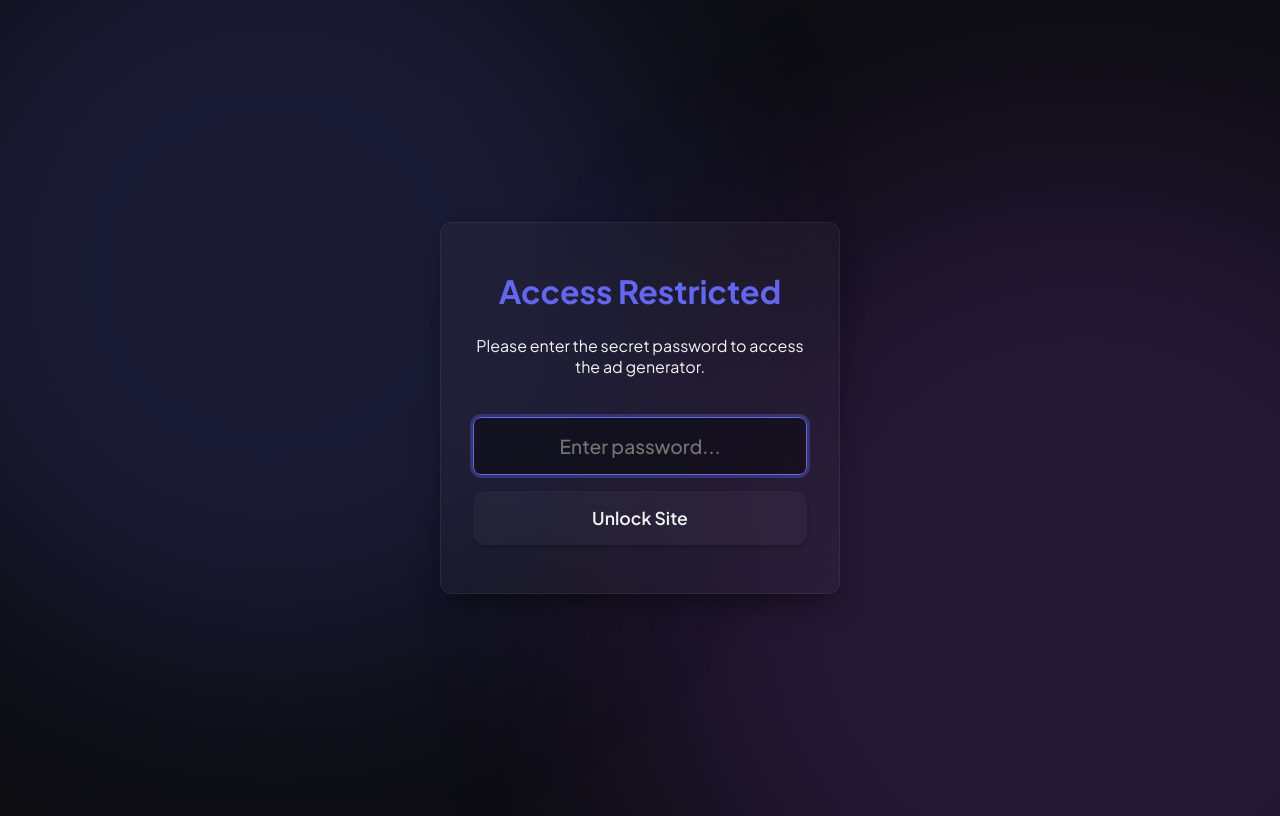
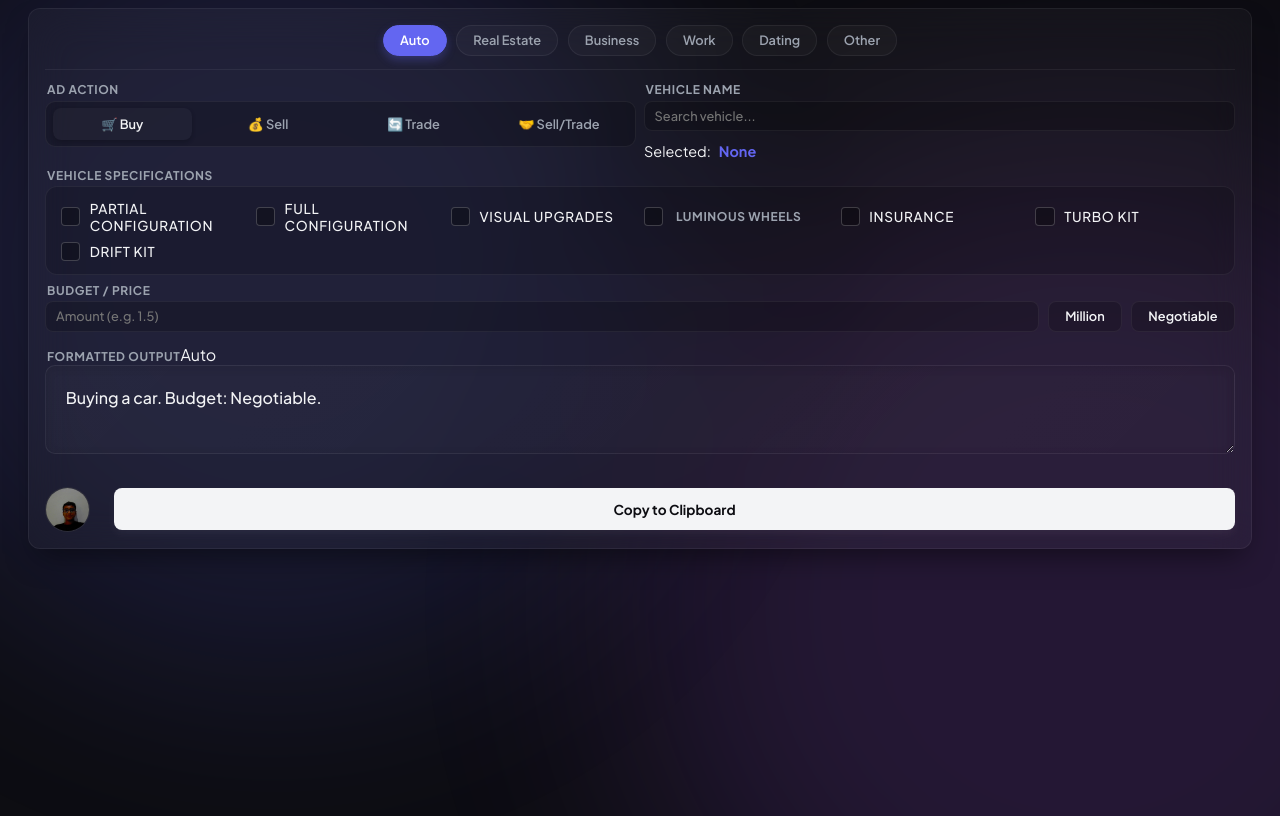
Before and after one commit to EkanshKhatri/lifeinvader, a React app in the folder app/: page / in a window 1280 px wide. Built offline with nearby package versions, Linux system fonts and the light colour scheme; the HTML template or start-up script is replaced by a standard one.

Commit message:
Revert "Add simple password protection screen"
This reverts commit 688fd2d86a1ed64a99139e7308c0a9411c0af647.

```diff
--- a/app/src/App.jsx
+++ b/app/src/App.jsx
@@ -3,21 +3,6 @@ import { carBrands, carsList, allLocations, officialLocations, unofficialLocatio
 import './index.css';
 
 function App() {
-  const [isAuthenticated, setIsAuthenticated] = useState(
-    localStorage.getItem('site_auth') === 'true'
-  );
-  const [passwordInput, setPasswordInput] = useState('');
-
-  const handleLogin = (e) => {
-    e.preventDefault();
-    if (passwordInput === 'grandrp') {
-      setIsAuthenticated(true);
-      localStorage.setItem('site_auth', 'true');
-    } else {
-      alert('Incorrect password. Please try again.');
-    }
-  };
-
   const [input, setInput] = useState('');
   const [output, setOutput] = useState('');
   const [category, setCategory] = useState('');
@@ -1015,29 +1000,6 @@ function App() {
 
     setOtherType(newType);
   };
-
-  if (!isAuthenticated) {
-    return (
-      <div style={{ display: 'flex', flexDirection: 'column', alignItems: 'center', justifyContent: 'center', minHeight: '100vh', padding: '1rem' }}>
-        <div className="card" style={{ padding: '3rem 2rem', textAlign: 'center', maxWidth: '400px', width: '100%', display: 'flex', flexDirection: 'column', gap: '1.5rem' }}>
-          <h2 style={{ color: 'var(--primary)', fontSize: '2rem', margin: 0 }}>Access Restricted</h2>
-          <p style={{ color: 'var(--text-secondary)', margin: 0 }}>Please enter the secret password to access the ad generator.</p>
-          <form onSubmit={handleLogin} style={{ display: 'flex', flexDirection: 'column', gap: '1rem', marginTop: '1rem' }}>
-            <input
-              type="password"
-              className="search-input"
-              placeholder="Enter password..."
-              value={passwordInput}
-              onChange={(e) => setPasswordInput(e.target.value)}
-              autoFocus
-              style={{ textAlign: 'center', fontSize: '1.2rem', padding: '1rem' }}
-            />
-            <button type="submit" className="action-btn active" style={{ padding: '1rem', fontSize: '1.1rem', borderRadius: '12px' }}>Unlock Site</button>
-          </form>
-        </div>
-      </div>
-    );
-  }
 
   return (
     <div className="container">
```
